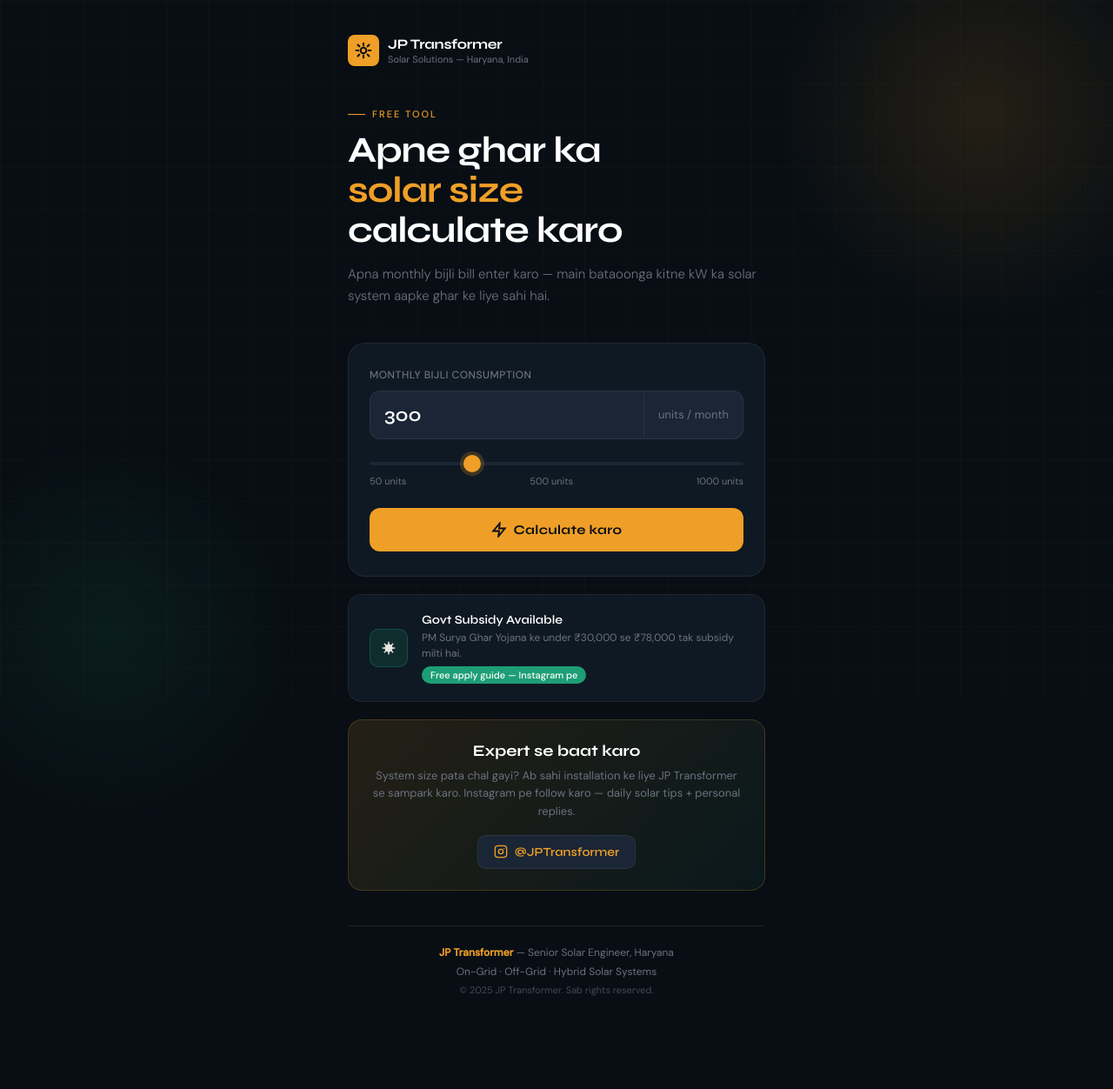
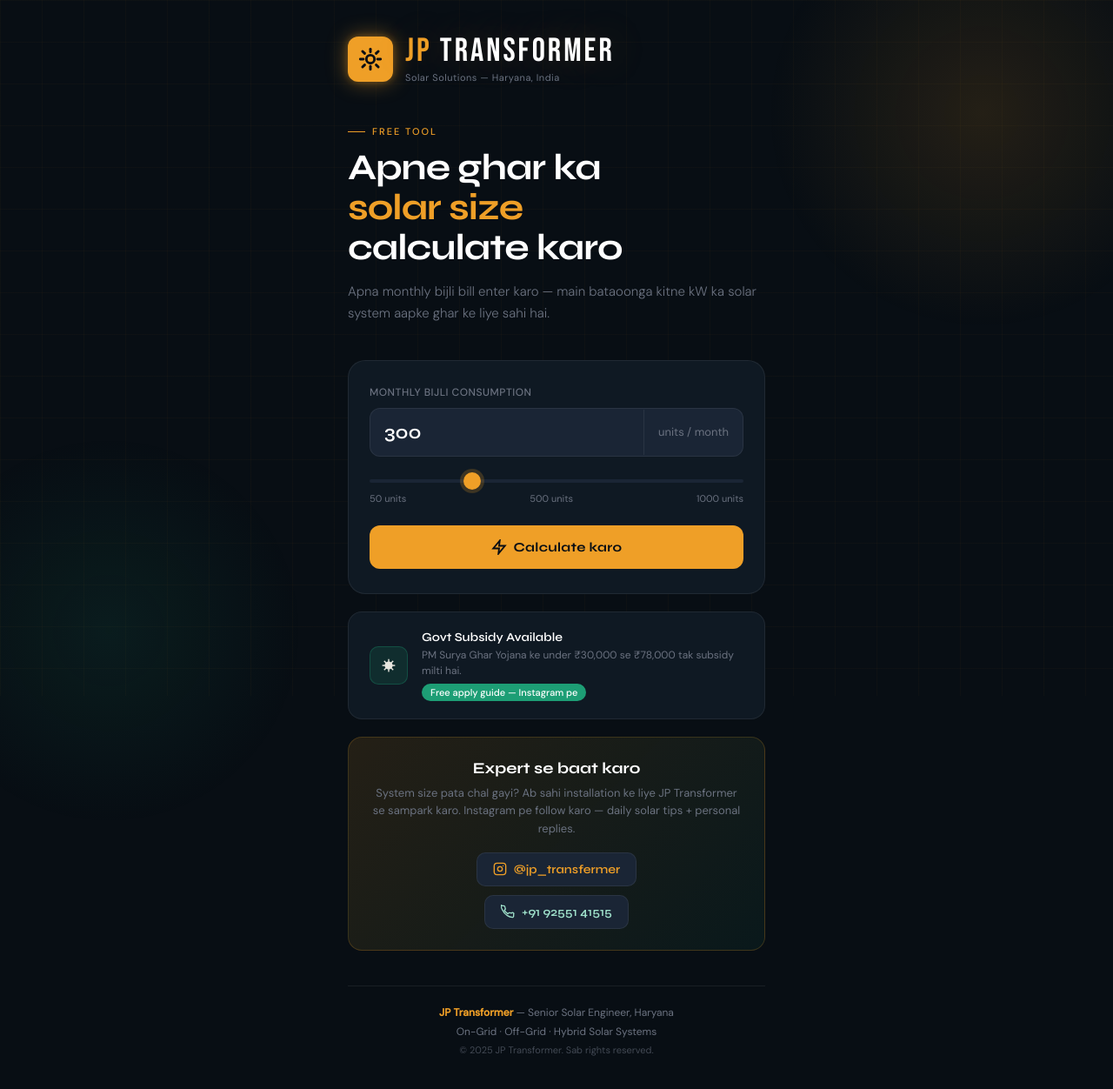
Before and after one commit to Jp-transformer/jp-transformer.github.io, a plain HTML site: page index.html in a window 1280 px wide. Shown: the whole page at 87% size. Before the commit the page ends 1210 px from the top, so only its background shows below. Drawn offline with Linux system fonts and the light colour scheme.

Commit message:
index.html

```diff
--- a/index.html
+++ b/index.html
@@ -1,3 +1,4 @@
+
 <!DOCTYPE html>
 <html lang="hi">
 <head>
@@ -5,7 +6,7 @@
 <meta name="viewport" content="width=device-width, initial-scale=1.0">
 <title>Solar Calculator — JP Transformer</title>
 <link rel="preconnect" href="https://fonts.googleapis.com">
-<link href="https://fonts.googleapis.com/css2?family=Syne:wght@400;500;600;700&family=DM+Sans:wght@300;400;500&display=swap" rel="stylesheet">
+<link href="https://fonts.googleapis.com/css2?family=Bebas+Neue&family=Syne:wght@400;500;600;700&family=DM+Sans:wght@300;400;500&display=swap" rel="stylesheet">
 <style>
   :root {
     --sun: #EF9F27;
@@ -65,22 +66,26 @@
 
   /* Header */
   .brand {
-    display: flex; align-items: center; gap: 10px;
+    display: flex; align-items: center; gap: 14px;
     margin-bottom: 48px;
   }
   .brand-icon {
-    width: 36px; height: 36px; border-radius: 8px;
-    background: var(--sun); display: flex; align-items: center;
-    justify-content: center;
+    width: 52px; height: 52px; border-radius: 12px;
+    background: var(--sun);
+    box-shadow: 0 0 24px rgba(239,159,39,0.45), 0 0 8px rgba(239,159,39,0.3);
+    display: flex; align-items: center; justify-content: center;
+    flex-shrink: 0;
   }
-  .brand-icon svg { width: 20px; height: 20px; }
+  .brand-icon svg { width: 28px; height: 28px; }
   .brand-name {
-    font-family: 'Syne', sans-serif;
-    font-size: 16px; font-weight: 700;
-    color: #fff; letter-spacing: -0.3px;
+    font-family: 'Bebas Neue', sans-serif;
+    font-size: 38px; font-weight: 400;
+    color: #fff; letter-spacing: 3px; line-height: 1;
+    text-shadow: 0 0 40px rgba(239,159,39,0.25);
   }
+  .brand-name span { color: var(--sun); }
   .brand-tag {
-    font-size: 11px; color: var(--muted); margin-top: 1px;
+    font-size: 11px; color: var(--muted); margin-top: 4px; letter-spacing: 0.5px;
   }
 
   /* Hero */
@@ -272,6 +277,16 @@
     text-decoration: none; transition: border-color .2s;
   }
   .cta-insta:hover { border-color: var(--sun); }
+  .cta-phone {
+    display: inline-flex; align-items: center; gap: 8px;
+    margin-top: 10px;
+    background: var(--card2); border: 1px solid var(--border);
+    border-radius: 10px; padding: 10px 18px;
+    font-family: 'Syne', sans-serif;
+    font-size: 14px; font-weight: 600; color: var(--green-light);
+    text-decoration: none; transition: border-color .2s;
+  }
+  .cta-phone:hover { border-color: var(--green); }
 
   /* Footer */
   .footer {
@@ -321,7 +336,7 @@
       </svg>
     </div>
     <div>
-      <div class="brand-name">JP Transformer</div>
+      <div class="brand-name"><span>JP</span> Transformer</div>
       <div class="brand-tag">Solar Solutions — Haryana, India</div>
     </div>
   </div>
@@ -386,9 +401,14 @@
   <div class="cta-card">
     <h3>Expert se baat karo</h3>
     <p>System size pata chal gayi? Ab sahi installation ke liye JP Transformer se sampark karo. Instagram pe follow karo — daily solar tips + personal replies.</p>
-    <a class="cta-insta" href="https://instagram.com/JPTransformer" target="_blank">
+    <a class="cta-insta" href="https://www.instagram.com/jp_transfermer?igsh=MWVzdGY4bXZreXZ5cQ%3D%3D&utm_source=qr" target="_blank">
       <svg width="16" height="16" viewBox="0 0 24 24" fill="none" stroke="currentColor" stroke-width="2" stroke-linecap="round" stroke-linejoin="round"><rect x="2" y="2" width="20" height="20" rx="5"/><circle cx="12" cy="12" r="4"/><circle cx="17.5" cy="6.5" r="1" fill="currentColor" stroke="none"/></svg>
-      @JPTransformer
+      @jp_transfermer
+    </a>
+    <br>
+    <a class="cta-phone" href="tel:+919255141515">
+      <svg width="16" height="16" viewBox="0 0 24 24" fill="none" stroke="currentColor" stroke-width="2" stroke-linecap="round" stroke-linejoin="round"><path d="M22 16.92v3a2 2 0 01-2.18 2 19.79 19.79 0 01-8.63-3.07A19.5 19.5 0 013.07 9.81a19.79 19.79 0 01-3.07-8.67A2 2 0 012 2h3a2 2 0 012 1.72c.127.96.361 1.903.7 2.81a2 2 0 01-.45 2.11L6.09 9.91a16 16 0 006 6l1.27-1.27a2 2 0 012.11-.45c.907.339 1.85.573 2.81.7A2 2 0 0122 16.92z"/></svg>
+      +91 92551 41515
     </a>
   </div>
 
```
